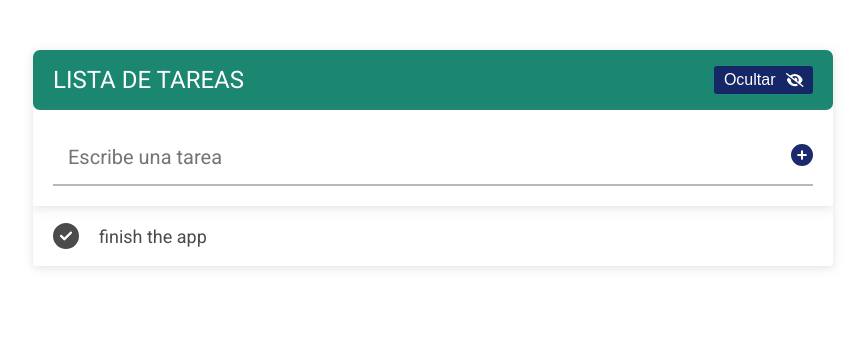
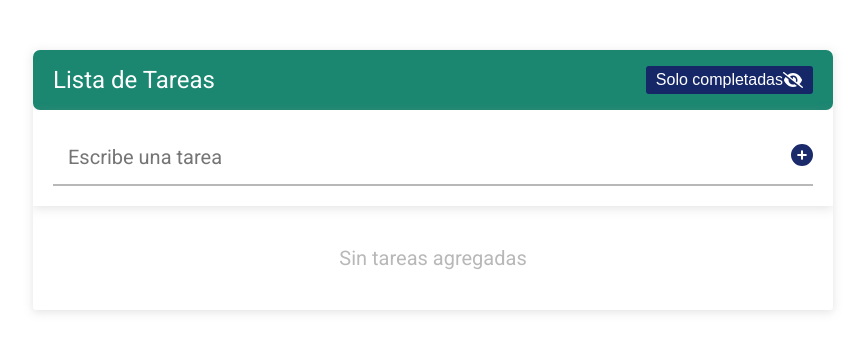
Before and after one commit to JuanSebasPeA/tasksList.github.io, a React (Create React App) app: page / in a window 1280 px wide. Shown: the top 352 px of the page, without its empty margins (207-1072 px from the left). Built offline with nearby package versions, Linux system fonts and the light colour scheme.

Commit message:
app finished

```diff
--- a/src/App.js
+++ b/src/App.js
@@ -1,7 +1,7 @@
 /* Author: Juan Sebastian Peña Angarita
 web App to write tasks and complete this tasks */
 
-import React, {useState} from 'react';
+import React, {useEffect, useState} from 'react';
 import './App.css';
 import Header from './components/Header';
 import FormularioTareas from './components/FormularioTareas';
@@ -9,27 +9,57 @@ import ListTask from './components/ListTasks';
 
 /* main module */
 const App = () => {
+
+  /* obtain saved tasks from localStorage */
+  const savedTasks = localStorage.getItem('tasks')
+  ?
+  JSON.parse(localStorage.getItem('tasks'))
+  :
+  []
+  ;
+
+  const [tasks, changeTasks] = useState(savedTasks);
     /* using useState to have an array with all tasks and can change it adding other task or deleting completed tasks.
     tasks is an array of object with all tasks, and each one have an id, a description and a temporal state */
-  const [tasks, changeTasks] = useState(
-    [
-      {
-        id: 1,
-        description: 'finish the app',
-        completed: true
+
+  useEffect(() => {
+    localStorage.setItem('tasks', JSON.stringify(tasks));
+
+  }, [tasks]);
+
+let confShowCompletedTaks = '';
+if(localStorage.getItem('showCompletedTasks') === null){
+  confShowCompletedTaks = true;
+}else {
+  confShowCompletedTaks = localStorage.getItem('showCompletedTasks') === 'true';
 }
-    ]
-    )
-/* depuring showing all tasks */
-console.log(tasks);
+
+  const [showCompletedTasks, changeShowCompleteTasks] = useState(confShowCompletedTaks);
+  /* depuring showing all tasks
+  console.log(tasks); */
+
+  /* saving the state of completed tasks */
+  useEffect(() => {
+    localStorage.setItem('showCompleteTasks', showCompletedTasks.toString);
+
+  }, [showCompletedTasks]);
+
 
   /* all modules imported goes here */
     return (
       <div className='contenedor'>
-      <Header />
+        <Header
+            showCompletedTasks={showCompletedTasks}
+            changeShowCompletedTasks={changeShowCompleteTasks} />
         {/* Pass to form: tasks and xhangeTasks as properties */}
-      <FormularioTareas tasks = {tasks} changeTasks = {changeTasks}/>
-      <ListTask tasks={tasks} changeTasks={changeTasks} />
+        <FormularioTareas
+            tasks={tasks}
+            changeTasks={changeTasks} />
+        <ListTask
+            tasks={tasks}
+            changeTasks={changeTasks}
+            showCompletedTasks={showCompletedTasks}
+            />
       </div>
     );
 }
--- a/src/components/FormularioTareas.js
+++ b/src/components/FormularioTareas.js
@@ -33,6 +33,7 @@ const FormularioTareas = ({tasks, changeTasks}) => {
                 }
             ]
         );
+        changeInputTask('');
     }
 
     /* return JSX code */
--- a/src/components/Header.js
+++ b/src/components/Header.js
@@ -3,21 +3,37 @@ web App to write tasks and complete this tasks */
 
 import React from 'react';
 import { FontAwesomeIcon } from '@fortawesome/react-fontawesome'
-import { faEyeSlash } from '@fortawesome/free-solid-svg-icons'
+import { faEye, faEyeSlash } from '@fortawesome/free-solid-svg-icons'
 
 /* header's page module */
-const Header = () => {
+const Header = ({showCompletedTasks, changeShowCompletedTasks}) => {
+
+    const toggleCompleted = () => {
+        changeShowCompletedTasks(!showCompletedTasks);
+    }
     /* return JSX code */
     return (
-        <header className='header'>
-            <h1 className='header__title'>LISTA DE TAREAS</h1>
-            {/* button to hide the tasks */}
-            <button className='header__button'>
-                Ocultar
-                {/* importing FontAwesome module */ }
-                <FontAwesomeIcon icon = {faEyeSlash} className="header__icon-button" />
-            </button>
-        </header>
+        <header className="header">
+			<h1 className="header__title">Lista de Tareas</h1>
+
+			{showCompletedTasks ?
+				<button
+					className="header__button"
+					onClick={() => toggleCompleted()}
+				>
+					Solo completadas
+					<FontAwesomeIcon icon={faEyeSlash} className="header__icon-boton" />
+				</button>
+			:
+				<button
+					className="header__button"
+					onClick={() => toggleCompleted()}
+				>
+					Mostrar Todo
+					<FontAwesomeIcon icon={faEye} className="header__icon-button" />
+				</button>
+			}
+		</header>
      );
 }
 
--- a/src/components/ListTasks.js
+++ b/src/components/ListTasks.js
@@ -2,11 +2,11 @@ import React from 'react';
 import Task from './Task';
 
 /* Destructuring and Extracting tasks and changeTasks from app's tasks added as property of this module */
-const ListTask = ({tasks, changeTasks}) => {
+const ListTask = ({tasks, changeTasks, showCompletedTasks}) => {
 
  /* function toogle to acces id task and execute changeTasks to change the value in task.completed and changing the icon too(in Task module) */
  /* this function can be execute in Task module too */
-    const toogleCompleted = (id) => {
+    const toggleCompleted = (id) => {
         /* debug: console.log('editing the task with the id:' id ); */
         /* changeTasks is modifying to the inverse value */
         changeTasks(tasks.map((task) => {
@@ -43,18 +43,32 @@ const ListTask = ({tasks, changeTasks}) => {
     return (
         <ul className='lista-tareas'>
             {/* if the length of tasks is more than 0 execute map function and return a li for each elelemen(task) */}
-            {
-            tasks.length > 0 ? tasks.map((task) => {
-                /* Charging Task component ans pass it the propertys key and task, the key is necessary in the li elelement, in this
-                case the key is the same task's id */
-                return <Task
+            {tasks.length > 0 ? tasks.map((task) => {
+                if(showCompletedTasks) {
+                    /* Charging Task component ans pass it the propertys key and task, the key is necessary in the li elelement, in this
+                    case the key is the same task's id */
+                    return <Task
                             key={task.id}
                             task={task}
                             /* passing the property toogle... with the fuction toogle */
-                            toogleCompleted={toogleCompleted}
+                            toggleCompleted={toggleCompleted}
                             editTask={editTask}
                             deleteTask={deleteTask}
                             />
+                /* if task is not completed return the task */
+                }else if(task.completed) {
+                    return <Task
+                            key={task.id}
+                            task={task}
+                            /* passing the property toogle... with the fuction toogle */
+                            toggleCompleted={toggleCompleted}
+                            editTask={editTask}
+                            deleteTask={deleteTask}
+                            />
+                }
+                /* if task is completed dont return the task */
+                return;
+
             })
             /* else show a messaje saying "Sin tareas agregadas " */
             : <div className='lista-tareas__mensaje'>Sin tareas agregadas</div>
--- a/src/components/Task.js
+++ b/src/components/Task.js
@@ -3,7 +3,7 @@ import { FontAwesomeIcon } from '@fortawesome/react-fontawesome'
 import {faCheckCircle, faCircle, faEdit, faTimes} from '@fortawesome/free-solid-svg-icons'
 
 /* module Task */
-const Task = ({task, toogleCompleted, editTask, deleteTask}) => {
+const Task = ({task, toggleCompleted, editTask, deleteTask}) => {
 
     /* using useState to prube if task is being editing */
     const [editingTask, changeEditingTask] = useState(false);
@@ -18,7 +18,6 @@ const Task = ({task, toogleCompleted, editTask, deleteTask}) => {
     }
 
     return (
-
         <li className='lista-tareas__tarea' >
             {/* icon to mark the task completed */}
             <FontAwesomeIcon
@@ -26,7 +25,7 @@ const Task = ({task, toogleCompleted, editTask, deleteTask}) => {
                 className="lista-tareas__icono lista-tareas__icono-check"
                 /* if the icon is pressed execute toogleCompleted(extracted from ListTasks passing the id of the task) to change
                 the value task.completed */
-                onClick={() => toogleCompleted(task.id)}
+                onClick={() => toggleCompleted(task.id)}
             />
 
             <div className='lista-tareas__texto'>
```
Lines whose indentation alone changed are shown as unchanged.
